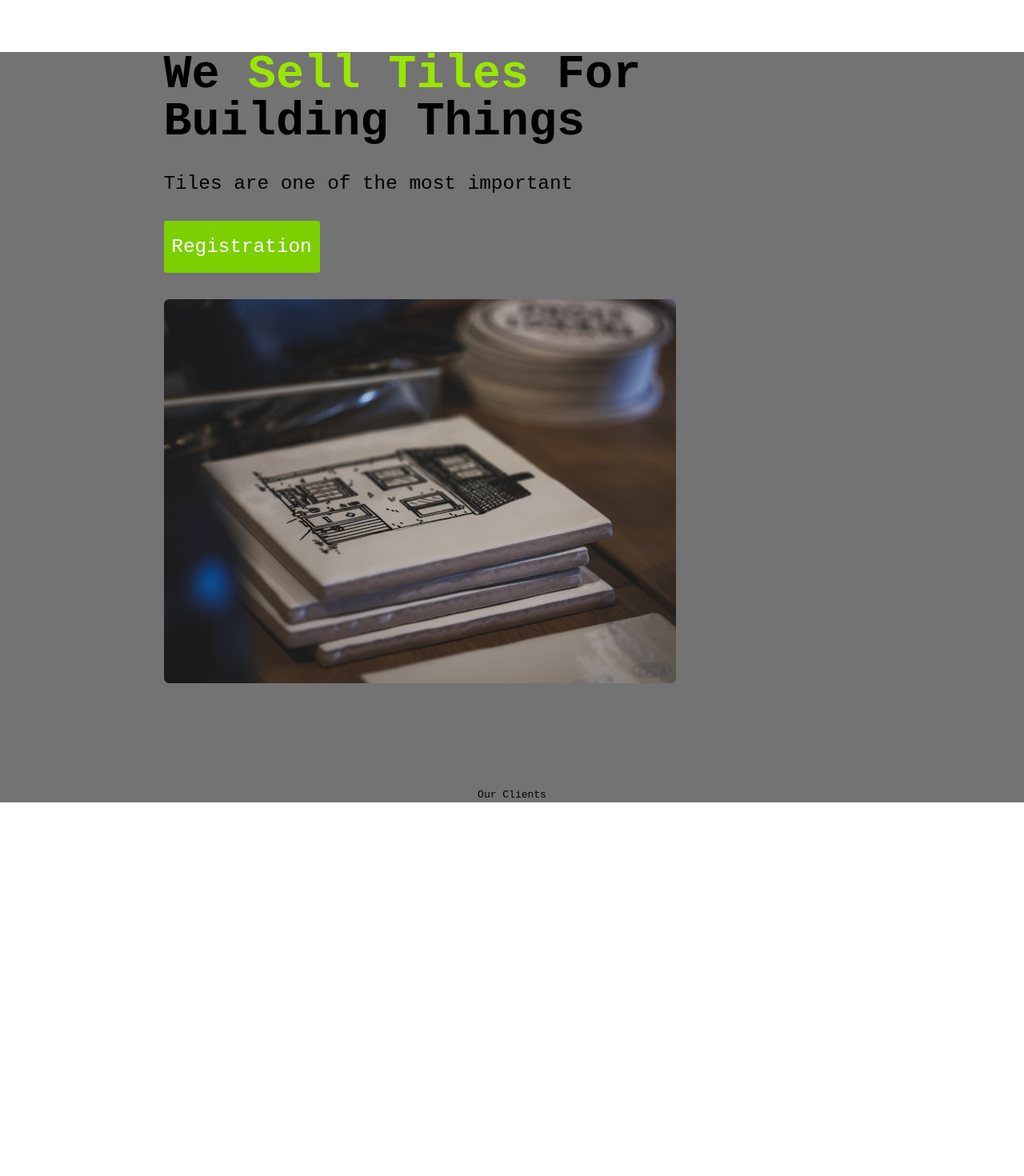
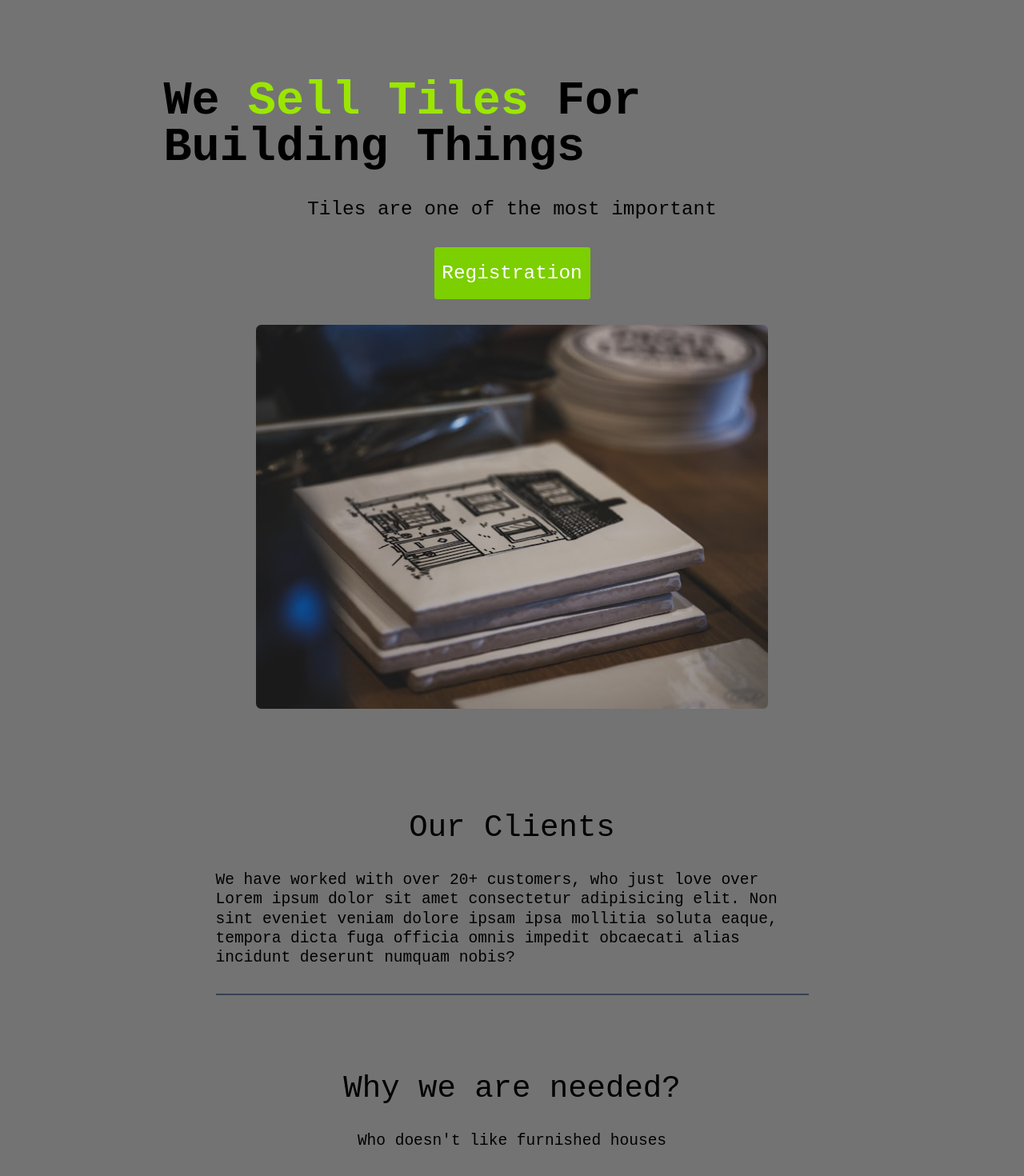
Before and after one commit to Evolver-3/Landing-Page-designs, a React (Vite) app in the folder Design/: page / in a window 1280 px wide. Shown: the part 52-1522 px from the top of the page at 80% size. Before the commit the page ends 1055 px from the top, so only its background shows below. Built offline with nearby package versions, Linux system fonts and the light colour scheme; some icons are missing.

Commit message:
client page added

```diff
--- a/Design/src/component/Body.jsx
+++ b/Design/src/component/Body.jsx
@@ -6,7 +6,7 @@ const Body = () => {
     <Container className=''>
 
 
-     <div className=' flex flex-col mx-10 gap-10 mt-20 items-start'>
+     <div className=' flex flex-col mx-10 gap-10 pt-30 items-center'>
         <h2 className='text-7xl font-bold '>We <span className='text-lime-400'>Sell Tiles</span> For Building Things</h2>
 
         <p className='text-3xl '>Tiles are one of the most important</p>
--- a/Design/src/component/Testimonials.jsx
+++ b/Design/src/component/Testimonials.jsx
@@ -4,9 +4,21 @@ import Container from './Container'
 const Testimonials = () => {
   return (
     <Container>
-    <div className='flex items-center justify-center mt-40'>
-        <h2>Our Clients</h2>
+    <div className=' mt-40'>
+      <div className='flex flex-col items-center justify-center gap-10 mx-30'>
+        <h2 className='text-5xl '>Our Clients</h2>
 
+        <p className='text-2xl leading-tight'>We have worked with over 20+ customers, who just love over Lorem ipsum dolor sit amet consectetur adipisicing elit. Non sint eveniet veniam dolore ipsam ipsa mollitia soluta eaque, tempora dicta fuga officia omnis impedit obcaecati alias incidunt deserunt numquam nobis?</p>
+
+        <span className='border border-b border-gray-700 w-full'></span>
+      </div>
+
+      <div className='flex flex-col items-center justify-center mt-30 gap-10'>
+        <h2 className='text-5xl '>Why we are needed?</h2>
+        <p className='text-2xl '>Who doesn't like furnished houses</p>
+
+        <div className=''></div>
+      </div>
     </div>
     </Container>
   )
```
